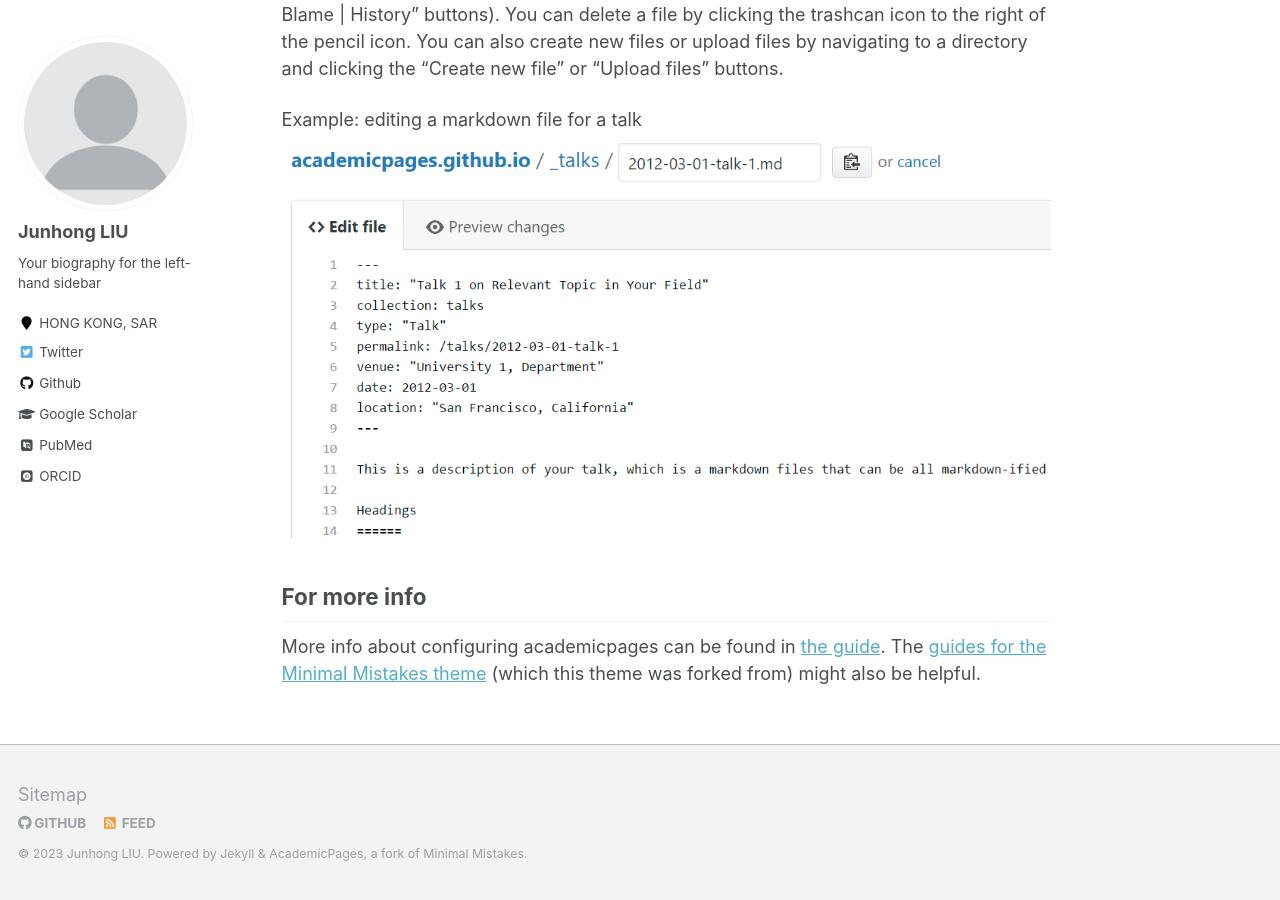
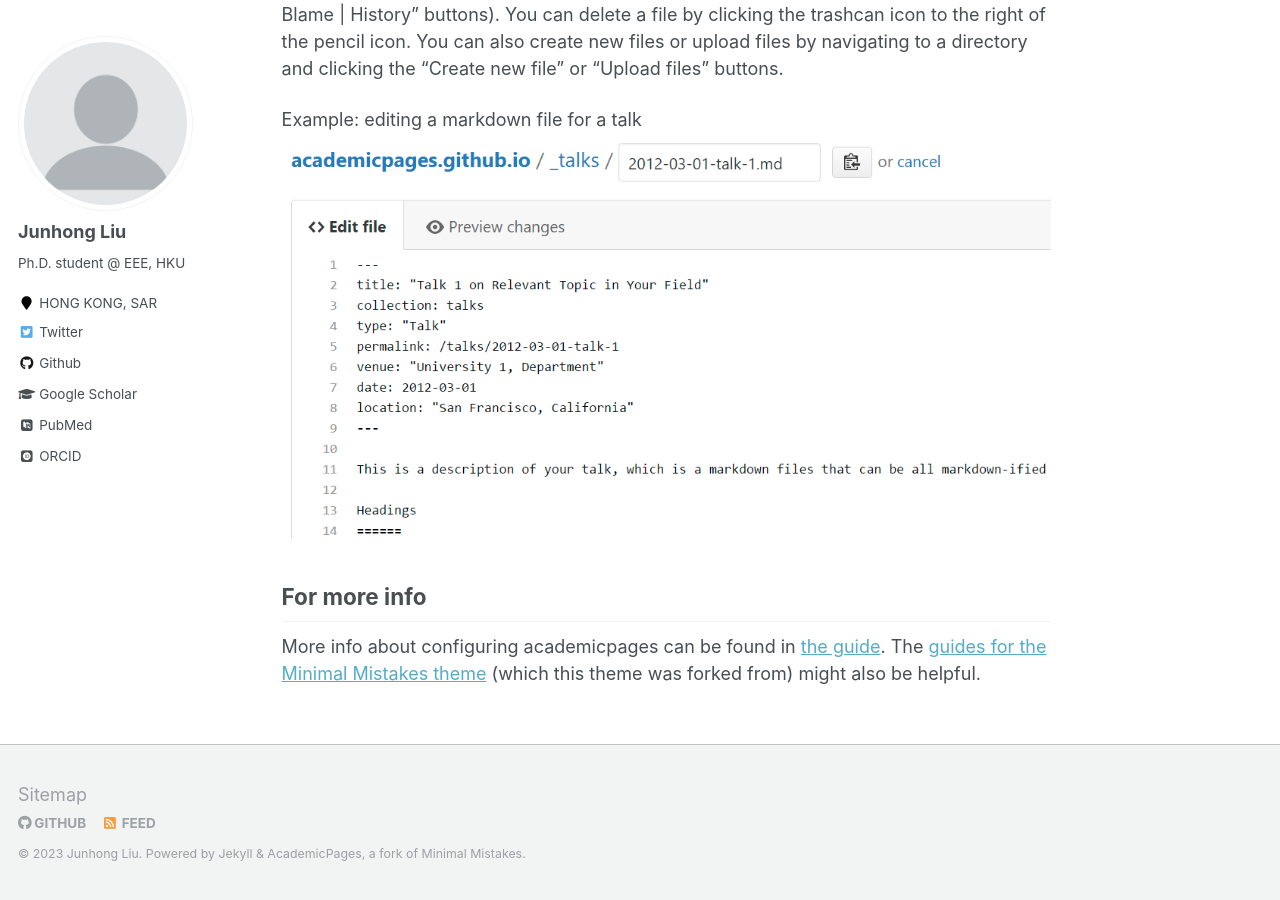
Before and after one commit to johnny-eee/online, a Jekyll site: the page built from _pages/about.md, in a window 1280 px wide and 900 px high, scrolled down 2463 px. Built offline with Jekyll 4.4.1, drawn with Linux system fonts in a browser that asks for light colours; some web fonts are replaced; some of the changed text lies outside the part shown.

Commit message:
Update _config.yml

```diff
--- a/_config.yml
+++ b/_config.yml
@@ -7,9 +7,9 @@
 
 # Site Settings
 locale                   : "HONG KONG, SAR"
-title                    : "Junhong LIU"
+title                    : "Junhong Liu"
 title_separator          : "-"
-name                     : &name "Junhong LIU"
+name                     : &name "Junhong Liu"
 description              : &description "personal description"
 url                      : https://academicpages.github.io # the base hostname & protocol for your site e.g. "https://mmistakes.github.io"
 baseurl                  : "" # the subpath of your site, e.g. "/blog"
@@ -80,9 +80,9 @@ analytics:
 
 # Site Author
 author:
-  name             : "Junhong LIU"
+  name             : "Junhong Liu"
   avatar           : "profile.png"
-  bio              : "Your biography for the left-hand sidebar"
+  bio              : "Ph.D. student @ EEE, HKU"
   location         : "HONG KONG, SAR"
   employer         :
   pubmed           : "https://www.ncbi.nlm.nih.gov/pubmed/?term=john+snow"
```
